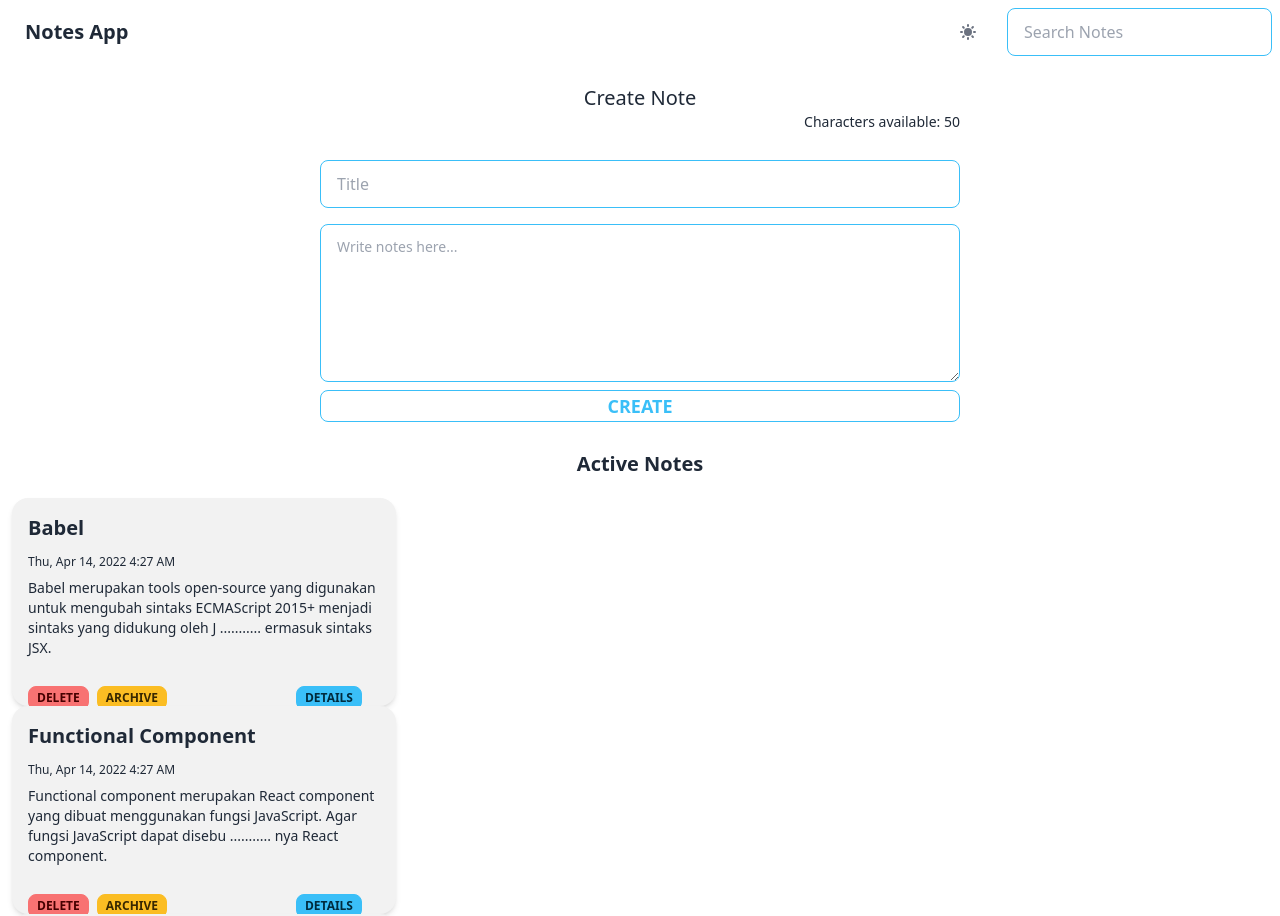
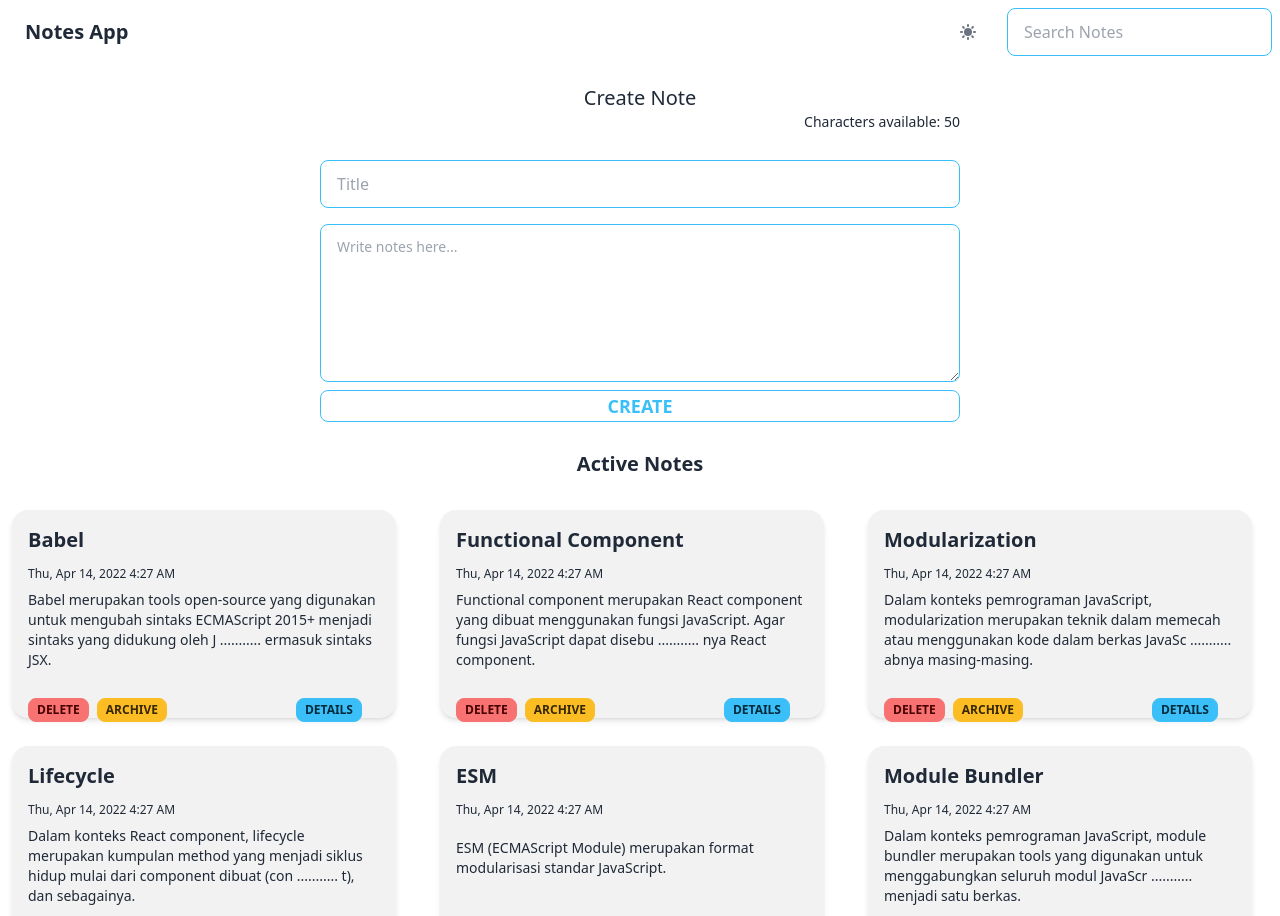
Before and after one commit to Wildanzr/Dicoding-react-notes-app, a React (Create React App) app: page / in a window 1280 px wide. Shown: the top 916 px of the page. Built offline with nearby package versions, Linux system fonts and the light colour scheme; the HTML template or start-up script is replaced by a standard one.

Commit message:
feat: view grid notes

```diff
--- a/src/components/notes/Note.jsx
+++ b/src/components/notes/Note.jsx
@@ -14,7 +14,7 @@ const Note = ({ id, title, body, createdAt, archived, buttonFunc }) => {
 
   return (
     <div
-      className="card card-compact w-96 h-52 bg-base-200 mx-3 shadow-md dark:bg-slate-600 dark:text-white"
+      className="card card-compact w-96 h-52 bg-base-200 mx-3 my-3 shadow-md dark:bg-slate-600 dark:text-white"
       key={id}
     >
       <div className="card-body">
--- a/src/components/notes/NoteLists.jsx
+++ b/src/components/notes/NoteLists.jsx
@@ -19,10 +19,16 @@ const NoteLists = ({ notes, buttonFunc, title, empty, archived }) => {
           )
         : null}
 
-        {filteredNotes.map((note) => (
-          <Note key={note.id} buttonFunc={buttonFunc} {...note} />
+      <div className="grid grid-cols-3 grid-flow-row gap-1 items-center">
+        {filteredNotes.map((note, idx) => (
+          <div className="flex" key={note.id}>
+            <Note key={note.id} buttonFunc={buttonFunc} {...note} />
+
+            {/* Break if idx % 3 */}
+            {idx % 3 === 0 ? <br /> : null}
+          </div>
         ))}
-
+      </div>
     </>
   )
 }
```
